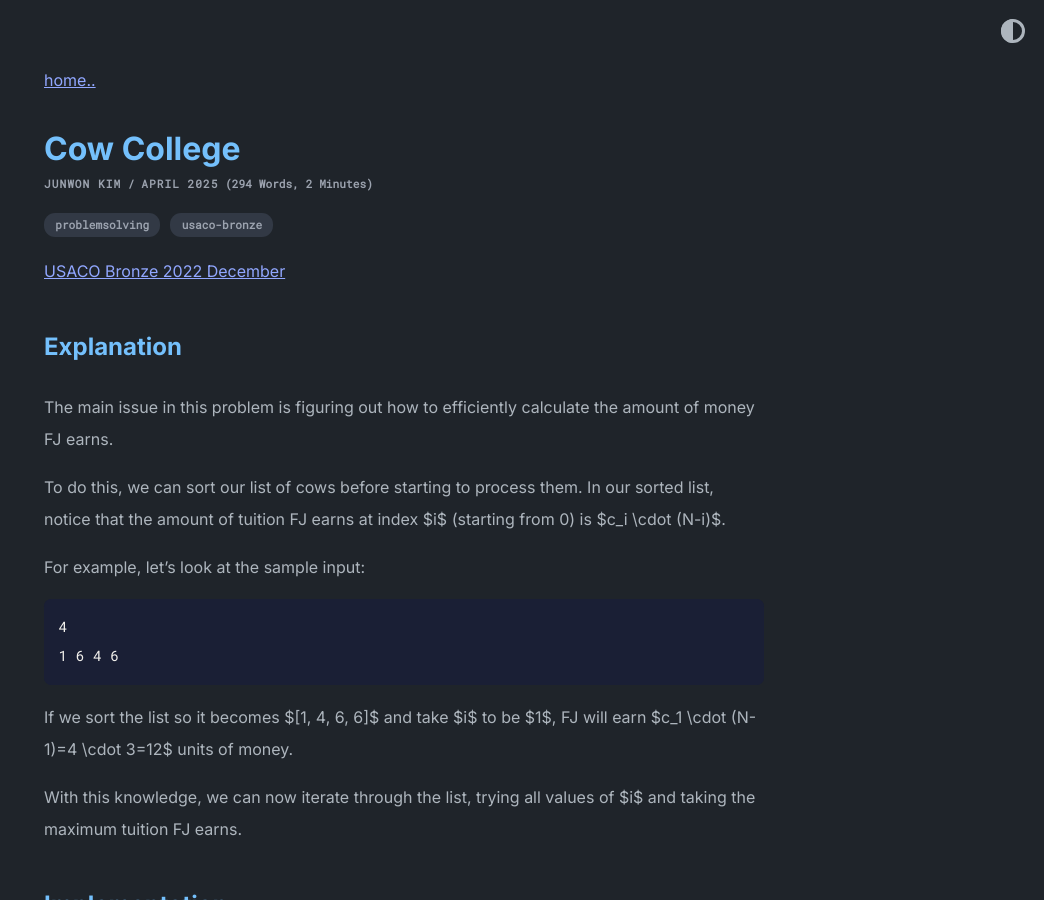
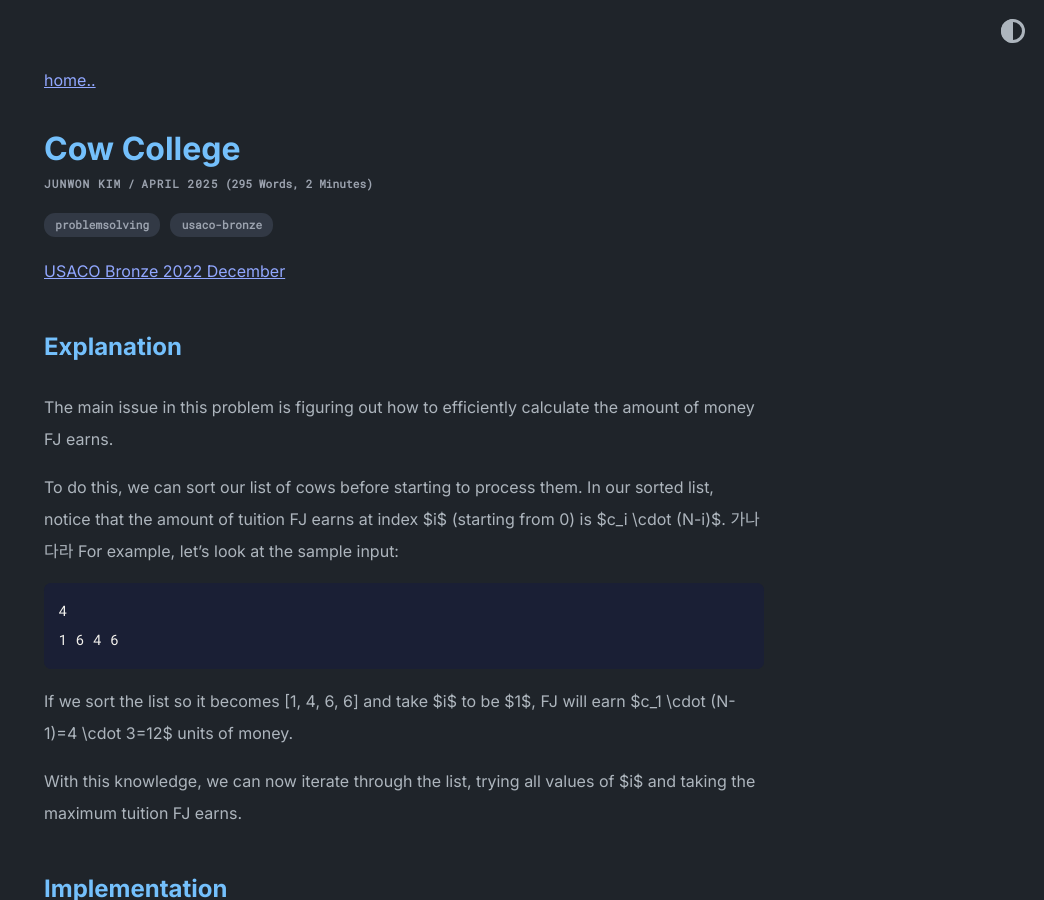
Before and after one commit to jaejun0909/A-Guide-to-Computer-Science, a Jekyll site: the page built from _posts/2025-04-04-Cow-College.md, in a window 1280 px wide and 900 px high. Shown: the whole window, without its empty margins (236-1280 px from the left). Built offline with Jekyll 4.4.1, drawn with Linux system fonts in a browser that asks for light colours.

Commit message:
가나다라 추가함

````diff
--- a/_posts/2025-04-04-Cow-College.md
+++ b/_posts/2025-04-04-Cow-College.md
@@ -12,14 +12,14 @@ The main issue in this problem is figuring out how to efficiently calculate the
 
 To do this, we can sort our list of cows before starting to process them.
 In our sorted list, notice that the amount of tuition FJ earns at index $i$ (starting from 0) is $c_i \cdot (N-i)$.
-
+가나다라
 For example, let's look at the sample input:
 ```
 4
 1 6 4 6
 ```
 
-If we sort the list so it becomes $[1, 4, 6, 6]$ and take $i$ to be $1$, FJ will earn $c_1 \cdot (N-1)=4 \cdot 3=12$ units of money.
+If we sort the list so it becomes [1, 4, 6, 6] and take $i$ to be $1$, FJ will earn $c_1 \cdot (N-1)=4 \cdot 3=12$ units of money.
 
 With this knowledge, we can now iterate through the list, trying all values of $i$ and taking the maximum tuition FJ earns.
 
````
